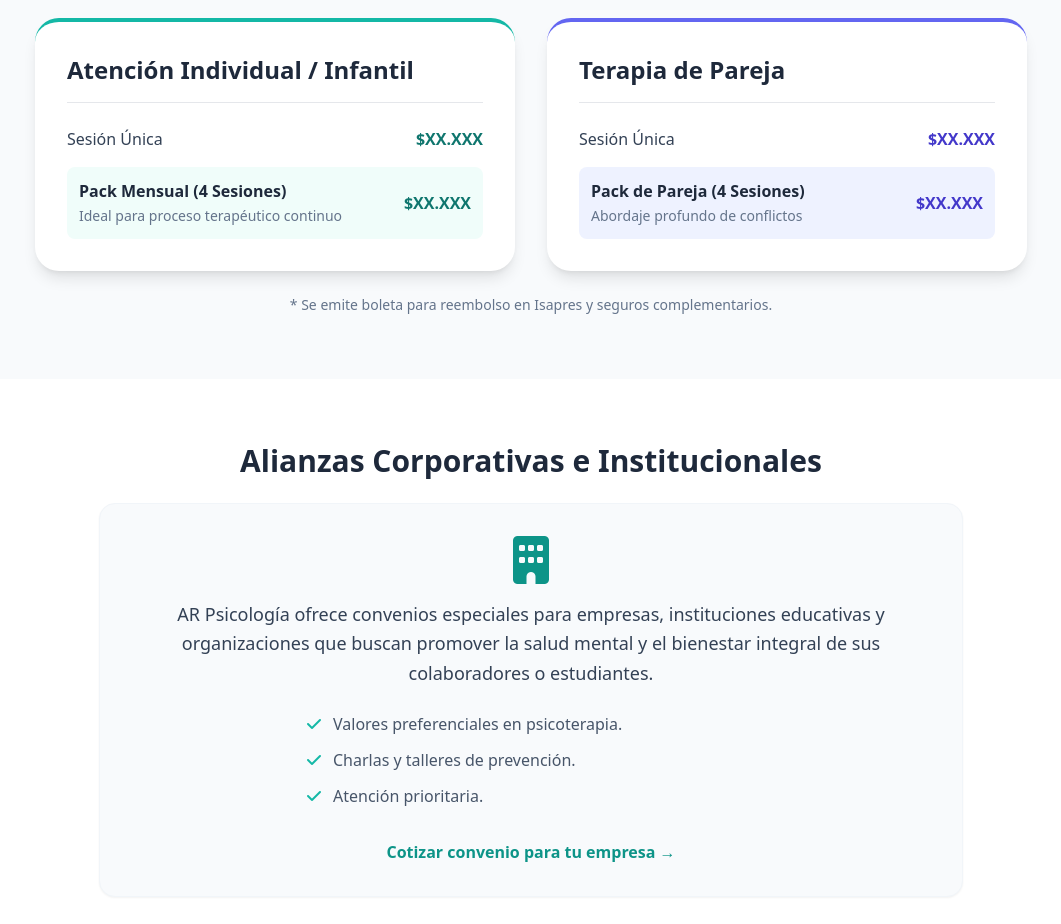
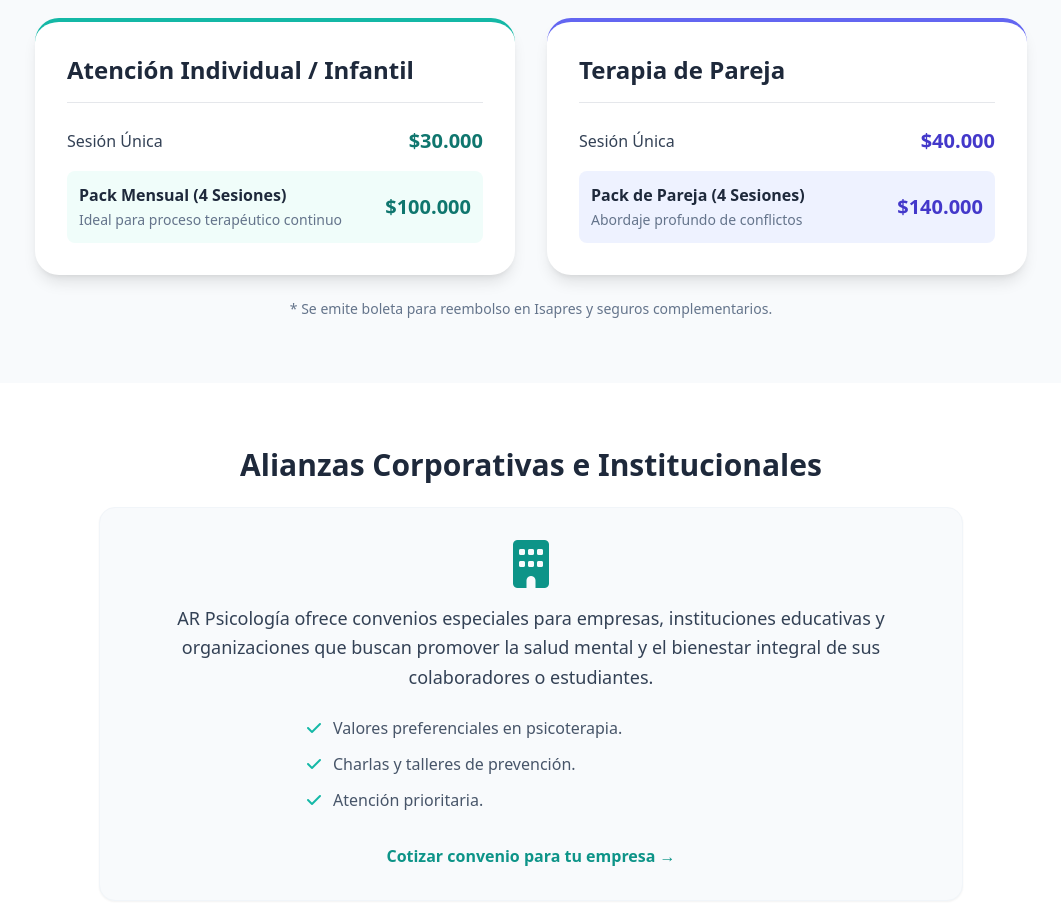
Before and after one commit to tecuidasalud1/mi-landing-page, a plain HTML site: page index.html in a window 1280 px wide. Shown: the part 1940-2864 px from the top of the page, without its empty margins (109-1170 px from the left). Drawn offline with nearby package versions, Linux system fonts and the light colour scheme.

Commit message:
Actualizar index.html

```diff
--- a/index.html
+++ b/index.html
@@ -135,14 +135,14 @@
                     <ul class="space-y-4">
                         <li class="flex justify-between items-center">
                             <span class="text-slate-700 font-medium">Sesión Única</span>
-                            <span class="text-teal-700 font-bold">$XX.XXX</span>
+                            <span class="text-teal-700 font-bold text-xl">$30.000</span>
                         </li>
                         <li class="flex justify-between items-center bg-teal-50 p-3 rounded-lg">
                             <div>
                                 <span class="text-slate-800 font-bold block">Pack Mensual (4 Sesiones)</span>
                                 <span class="text-sm text-slate-500">Ideal para proceso terapéutico continuo</span>
                             </div>
-                            <span class="text-teal-700 font-bold">$XX.XXX</span>
+                            <span class="text-teal-700 font-bold text-xl">$100.000</span>
                         </li>
                     </ul>
                 </div>
@@ -153,14 +153,14 @@
                     <ul class="space-y-4">
                         <li class="flex justify-between items-center">
                             <span class="text-slate-700 font-medium">Sesión Única</span>
-                            <span class="text-indigo-700 font-bold">$XX.XXX</span>
+                            <span class="text-indigo-700 font-bold text-xl">$40.000</span>
                         </li>
                         <li class="flex justify-between items-center bg-indigo-50 p-3 rounded-lg">
                             <div>
                                 <span class="text-slate-800 font-bold block">Pack de Pareja (4 Sesiones)</span>
                                 <span class="text-sm text-slate-500">Abordaje profundo de conflictos</span>
                             </div>
-                            <span class="text-indigo-700 font-bold">$XX.XXX</span>
+                            <span class="text-indigo-700 font-bold text-xl">$140.000</span>
                         </li>
                     </ul>
                 </div>
```
